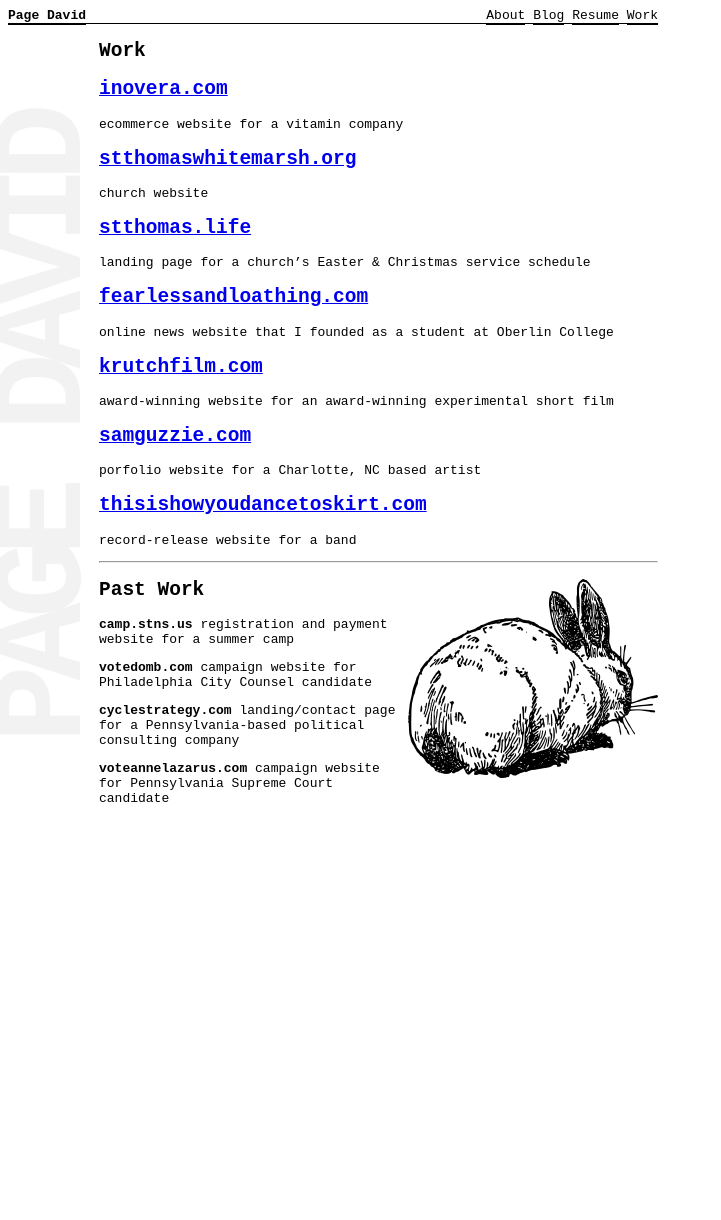
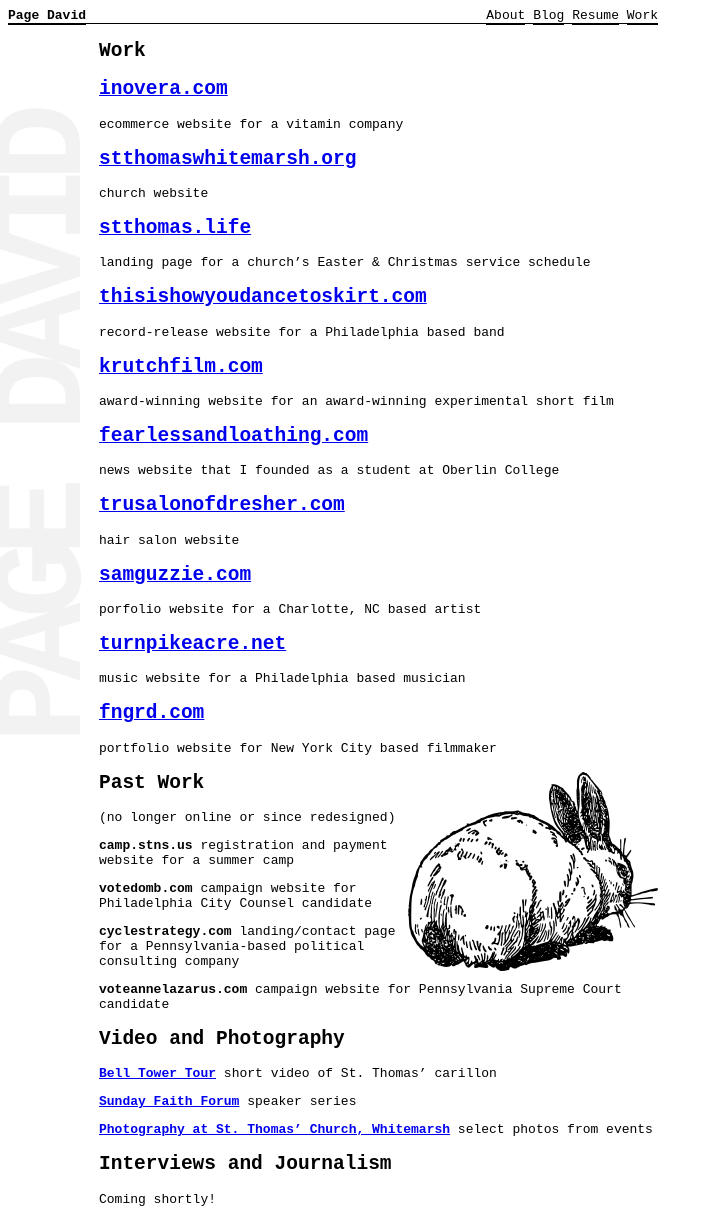
Before and after one commit to pagedavid/pagedavid.github.io, a Jekyll site: the page built from work.md, in a window 1280 px wide. Shown: the whole page, without its empty margins (0-721 px from the left). Built offline with Jekyll 4.4.1, drawn with Linux system fonts in a browser that asks for light colours; before the commit the page ends 900 px from its top, so only the background shows below that.

Commit message:
video/photo links and journalism placeholder

```diff
--- a/work.md
+++ b/work.md
@@ -13,21 +13,30 @@ church website
 ## [stthomas.life](http://stthomas.life)
 landing page for a church's Easter & Christmas service schedule
 
-## [fearlessandloathing.com](http://fearlessandloathing.com)
-online news website that I founded as a student at Oberlin College
+## [thisishowyoudancetoskirt.com](http://thisishowyoudancetoskirt.com)
+record-release website for a Philadelphia based band
 
 ## [krutchfilm.com](http://krutchfilm.com)
 award-winning website for an award-winning experimental short film
 
+## [fearlessandloathing.com](http://fearlessandloathing.com)
+news website that I founded as a student at Oberlin College
+
+## [trusalonofdresher.com](http://trusalonofdresher.com/)
+hair salon website
+
 ## [samguzzie.com](http://samguzzie.com)
 porfolio website for a Charlotte, NC based artist
 
-## [thisishowyoudancetoskirt.com](http://thisishowyoudancetoskirt.com)
-record-release website for a band
+## [turnpikeacre.net](http://turnpikeacre.net/)
+music website for a Philadelphia based musician
 
-------
+## [fngrd.com](http://fngrd.com)
+portfolio website for New York City based filmmaker
 
 ## Past Work ![Bunny]({{relative}}/assets/bunny.png){:class="float-right"}
+
+(no longer online or since redesigned)
 
 **camp.stns.us**
 registration and payment website for a summer camp
@@ -40,3 +49,15 @@ landing/contact page for a Pennsylvania-based political consulting company
 
 **voteannelazarus.com**
 campaign website for Pennsylvania Supreme Court candidate
+
+## Video and Photography
+
+**[Bell Tower Tour](https://www.youtube.com/watch?v=Ldtrq54tKhs)** short video of St. Thomas' carillon
+
+**[Sunday Faith Forum](https://www.youtube.com/playlist?list=PL4vXQcMa2y136hrO3g99sSx6gJPlN2QSi)** speaker series
+
+**[Photography at St. Thomas' Church, Whitemarsh](https://photos.app.goo.gl/BswYVzo8w0Ocz88k2)** select photos from events
+
+## Interviews and Journalism
+
+Coming shortly!
```
